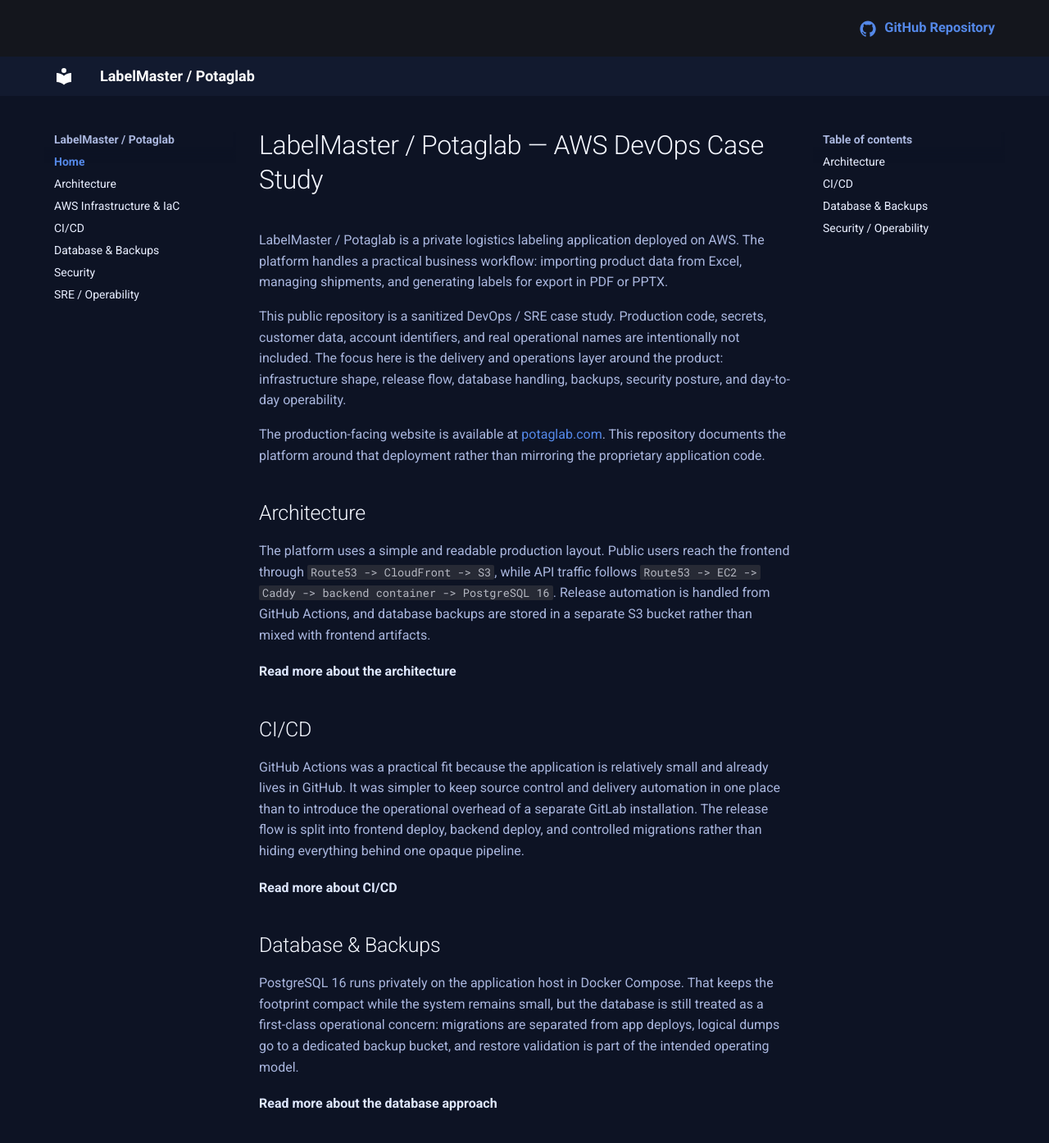
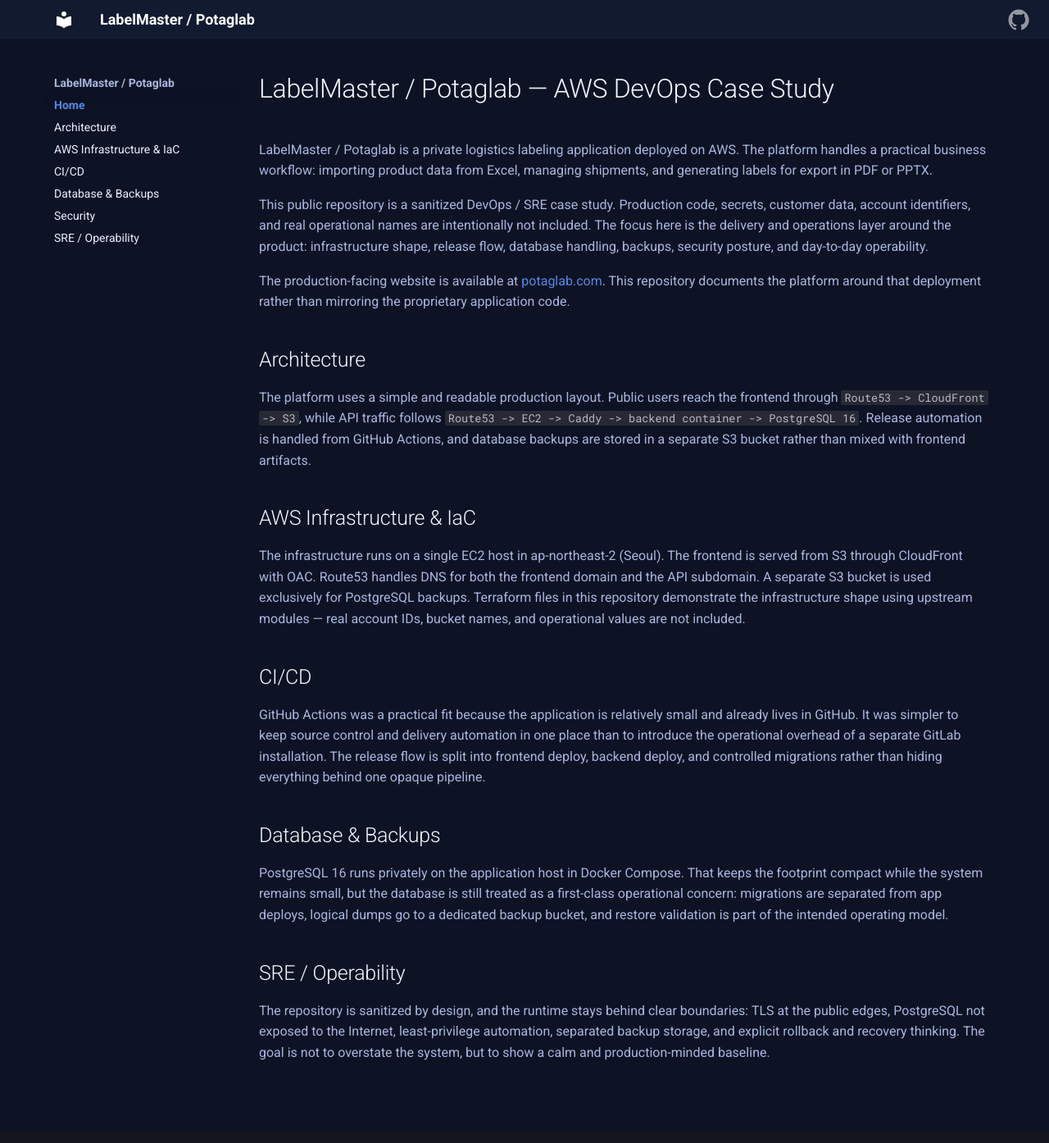
Before and after one commit to Markovskoy/pack-label-wise-portfolio, an MkDocs documentation site: the page built from docs/index.md, in a window 1280 px wide and 1400 px high. Shown: the top 1394 px of the window at 82% size. Built offline with MkDocs 1.6.1 and Material for MkDocs 9.7.7, drawn with Linux system fonts in a browser that asks for light colours; some of the changed text lies outside the part shown.

Commit message:
final fix

```diff
--- a/docs/assets/theme.css
+++ b/docs/assets/theme.css
@@ -25,6 +25,11 @@
 
 .md-search,
 .md-header__source {
+  display: none !important;
+}
+
+/* Hide right-side Table of Contents */
+.md-sidebar--secondary {
   display: none !important;
 }
 
@@ -69,43 +74,31 @@
   text-decoration: underline;
 }
 
-.repo-strip {
-  display: flex;
-  justify-content: flex-end;
+/* GitHub icon fixed inside the header bar */
+.github-header-icon {
+  position: fixed;
+  top: 0;
+  right: 1.2rem;
+  z-index: 10;
+  display: inline-flex;
   align-items: center;
-  gap: 0.6rem;
-  min-height: 2.25rem;
+  height: 2.4rem;
+  color: rgba(255, 255, 255, 0.55);
+  transition: color 0.2s;
+  text-decoration: none !important;
 }
 
-.repo-strip__link {
-  display: inline-flex;
-  align-items: center;
-  gap: 0.5rem;
-  color: #dfe8ff;
-  font-size: 0.82rem;
-  font-weight: 600;
+.github-header-icon:hover {
+  color: #fff;
 }
 
-.repo-strip__link svg {
-  width: 1rem;
-  height: 1rem;
+.github-header-icon svg {
+  width: 1.3rem;
+  height: 1.3rem;
   fill: currentColor;
-}
-
-.more-link {
-  display: inline-block;
-  margin-top: 0.15rem;
-  color: #dfe8ff !important;
-  font-weight: 600;
 }
 
 .md-nav__link--active,
 .md-tabs__link--active {
   font-weight: 700;
 }
-
-@media screen and (max-width: 600px) {
-  .repo-strip {
-    justify-content: center;
-  }
-}
--- a/docs/index.md
+++ b/docs/index.md
@@ -10,22 +10,18 @@ The production-facing website is available at [potaglab.com](https://potaglab.co
 
 The platform uses a simple and readable production layout. Public users reach the frontend through `Route53 -> CloudFront -> S3`, while API traffic follows `Route53 -> EC2 -> Caddy -> backend container -> PostgreSQL 16`. Release automation is handled from GitHub Actions, and database backups are stored in a separate S3 bucket rather than mixed with frontend artifacts.
 
-[Read more about the architecture](architecture.md){ .more-link }
+## AWS Infrastructure & IaC
+
+The infrastructure runs on a single EC2 host in ap-northeast-2 (Seoul). The frontend is served from S3 through CloudFront with OAC. Route53 handles DNS for both the frontend domain and the API subdomain. A separate S3 bucket is used exclusively for PostgreSQL backups. Terraform files in this repository demonstrate the infrastructure shape using upstream modules — real account IDs, bucket names, and operational values are not included.
 
 ## CI/CD
 
 GitHub Actions was a practical fit because the application is relatively small and already lives in GitHub. It was simpler to keep source control and delivery automation in one place than to introduce the operational overhead of a separate GitLab installation. The release flow is split into frontend deploy, backend deploy, and controlled migrations rather than hiding everything behind one opaque pipeline.
 
-[Read more about CI/CD](cicd.md){ .more-link }
-
 ## Database & Backups
 
 PostgreSQL 16 runs privately on the application host in Docker Compose. That keeps the footprint compact while the system remains small, but the database is still treated as a first-class operational concern: migrations are separated from app deploys, logical dumps go to a dedicated backup bucket, and restore validation is part of the intended operating model.
 
-[Read more about the database approach](database.md){ .more-link }
-
-## Security / Operability
+## SRE / Operability
 
 The repository is sanitized by design, and the runtime stays behind clear boundaries: TLS at the public edges, PostgreSQL not exposed to the Internet, least-privilege automation, separated backup storage, and explicit rollback and recovery thinking. The goal is not to overstate the system, but to show a calm and production-minded baseline.
-
-[Read more about security](security.md){ .more-link } [Read more about operability](sre-operability.md){ .more-link }
--- a/docs/overrides/main.html
+++ b/docs/overrides/main.html
@@ -10,13 +10,16 @@
   <title>{% if page and page.title %}{{ page.title }} | {% endif %}LabelMaster / Potaglab</title>
 {% endblock %}
 
-{% block announce %}
-  <div class="repo-strip">
-    <a class="repo-strip__link" href="https://github.com/Markovskoy/pack-label-wise-portfolio" target="_blank" rel="noopener noreferrer" aria-label="GitHub repository">
-      <svg viewBox="0 0 24 24" aria-hidden="true">
-        <path d="M12 .5C5.65.5.5 5.8.5 12.35c0 5.24 3.3 9.68 7.88 11.25.58.11.79-.26.79-.58 0-.28-.01-1.04-.02-2.05-3.2.72-3.88-1.58-3.88-1.58-.52-1.37-1.28-1.73-1.28-1.73-1.05-.74.08-.72.08-.72 1.16.08 1.77 1.22 1.77 1.22 1.03 1.82 2.71 1.29 3.37.99.1-.77.4-1.29.73-1.59-2.55-.3-5.23-1.31-5.23-5.84 0-1.29.45-2.34 1.19-3.17-.12-.3-.52-1.51.11-3.14 0 0 .97-.32 3.18 1.21a10.7 10.7 0 0 1 5.8 0c2.21-1.53 3.17-1.21 3.17-1.21.64 1.63.24 2.84.12 3.14.74.83 1.19 1.88 1.19 3.17 0 4.54-2.68 5.53-5.24 5.83.41.36.78 1.08.78 2.19 0 1.58-.01 2.86-.01 3.25 0 .32.2.7.8.58 4.57-1.57 7.87-6.01 7.87-11.25C23.5 5.8 18.35.5 12 .5Z"/>
-      </svg>
-      <span>GitHub Repository</span>
-    </a>
-  </div>
+{% block announce %}{% endblock %}
+
+{% block header %}
+  {{ super() }}
+  <a class="github-header-icon"
+     href="https://github.com/Markovskoy/pack-label-wise-portfolio"
+     target="_blank" rel="noopener noreferrer"
+     aria-label="GitHub repository">
+    <svg viewBox="0 0 24 24" aria-hidden="true">
+      <path d="M12 .5C5.65.5.5 5.8.5 12.35c0 5.24 3.3 9.68 7.88 11.25.58.11.79-.26.79-.58 0-.28-.01-1.04-.02-2.05-3.2.72-3.88-1.58-3.88-1.58-.52-1.37-1.28-1.73-1.28-1.73-1.05-.74.08-.72.08-.72 1.16.08 1.77 1.22 1.77 1.22 1.03 1.82 2.71 1.29 3.37.99.1-.77.4-1.29.73-1.59-2.55-.3-5.23-1.31-5.23-5.84 0-1.29.45-2.34 1.19-3.17-.12-.3-.52-1.51.11-3.14 0 0 .97-.32 3.18 1.21a10.7 10.7 0 0 1 5.8 0c2.21-1.53 3.17-1.21 3.17-1.21.64 1.63.24 2.84.12 3.14.74.83 1.19 1.88 1.19 3.17 0 4.54-2.68 5.53-5.24 5.83.41.36.78 1.08.78 2.19 0 1.58-.01 2.86-.01 3.25 0 .32.2.7.8.58 4.57-1.57 7.87-6.01 7.87-11.25C23.5 5.8 18.35.5 12 .5Z"/>
+    </svg>
+  </a>
 {% endblock %}
```
